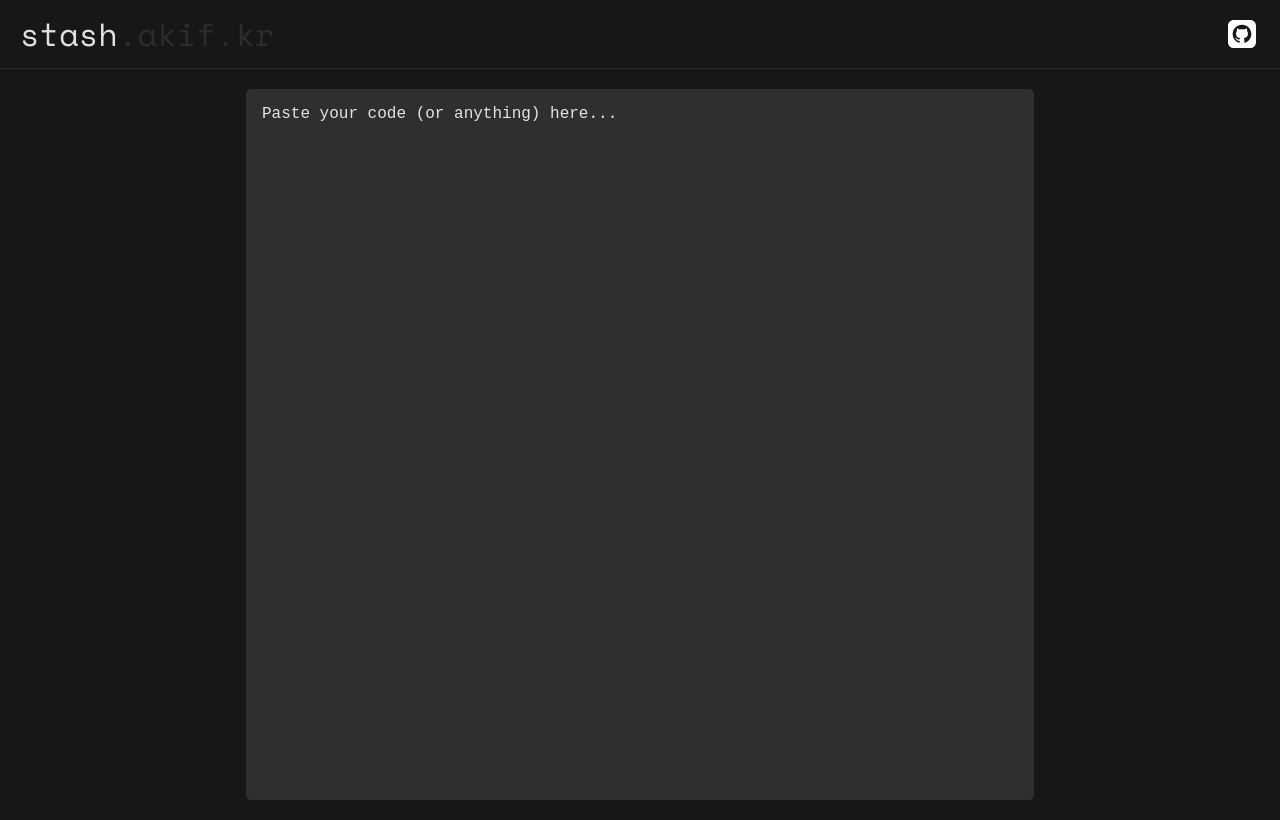
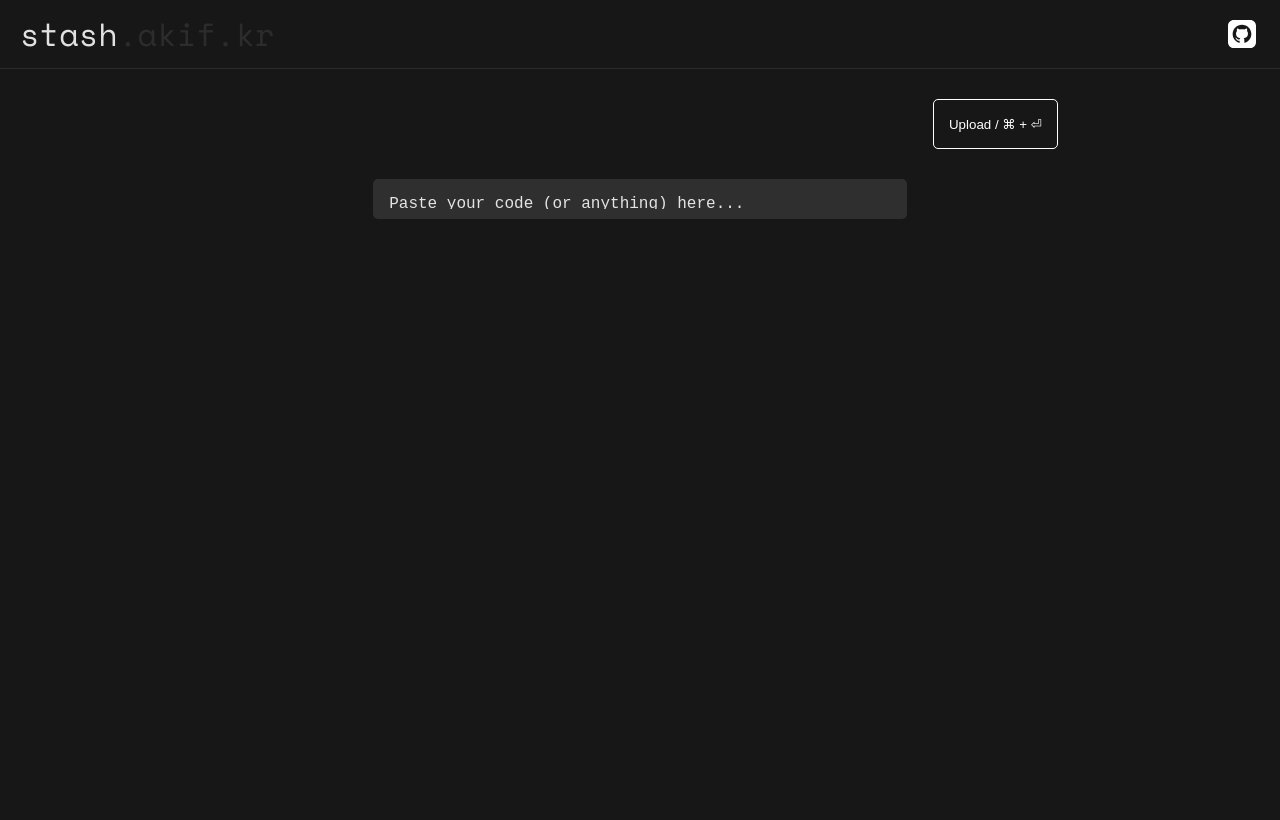
Before and after one commit to ak-tr/stash, a Vue app: page / in a window 1280 px wide. Built offline with nearby package versions, Linux system fonts and the light colour scheme.

Commit message:
💄 added upload button

```diff
--- a/src/components/AppContainer.vue
+++ b/src/components/AppContainer.vue
@@ -1,16 +1,21 @@
 <template>
   <div class="main">
+    <div class="main-header">
+      <ContainerButton text="Upload / ⌘ + ⏎"/>
+    </div>
     <CodeEditor />
   </div>
 </template>
 
 <script lang="ts">
 import CodeEditor from "./CodeEditor.vue";
+import ContainerButton from "./ContainerButton.vue";
 
 export default {
   name: "AppContainer",
   components: {
     CodeEditor,
+    ContainerButton
   }
 }
 </script>
@@ -18,7 +23,22 @@ export default {
 <style>
 .main {
   display: flex;
-  flex-grow: 1;
-  justify-content: center;
+  flex-direction: column;
+  padding: 0 15%;
+  height: 85vh;
+  align-items: center;
+  margin: 20px;
+  box-sizing: border-box;
+}
+
+@media only screen and (max-width: 600px) {
+  .main {
+    padding: 0;
+  }
+}
+
+.main-header {
+  padding: 10px;
+  align-self: flex-end;
 }
 </style>
--- /dev/null
+++ b/src/components/ContainerButton.vue
@@ -0,0 +1,34 @@
+<template>
+  <button
+    class="button"
+    type="button"
+  >
+    {{ text }}
+  </button>
+</template>
+
+<script lang="ts">
+export default {
+  name: "ContactButton",
+  props: ["text"],
+};
+</script>
+
+<style scoped>
+.button {
+  /* width: 120px; */
+  padding: 0 15px;
+  height: 50px;
+  border: 1px solid white;
+  border-radius: 5px;
+  background-color: #171717;
+  color: white;
+  transition: background-color 0.25s;
+}
+
+.button:hover {
+  background-color: white;
+  color: #171717;
+  cursor: pointer;
+}
+</style>
```
